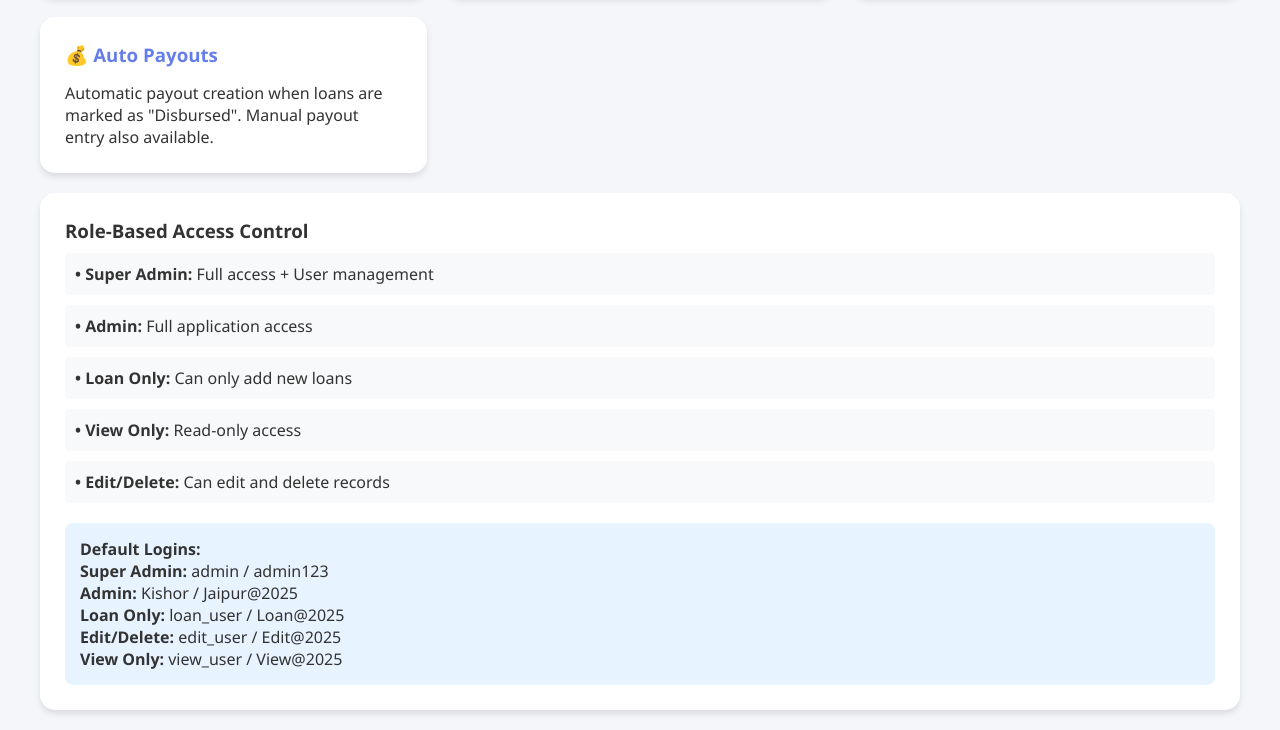
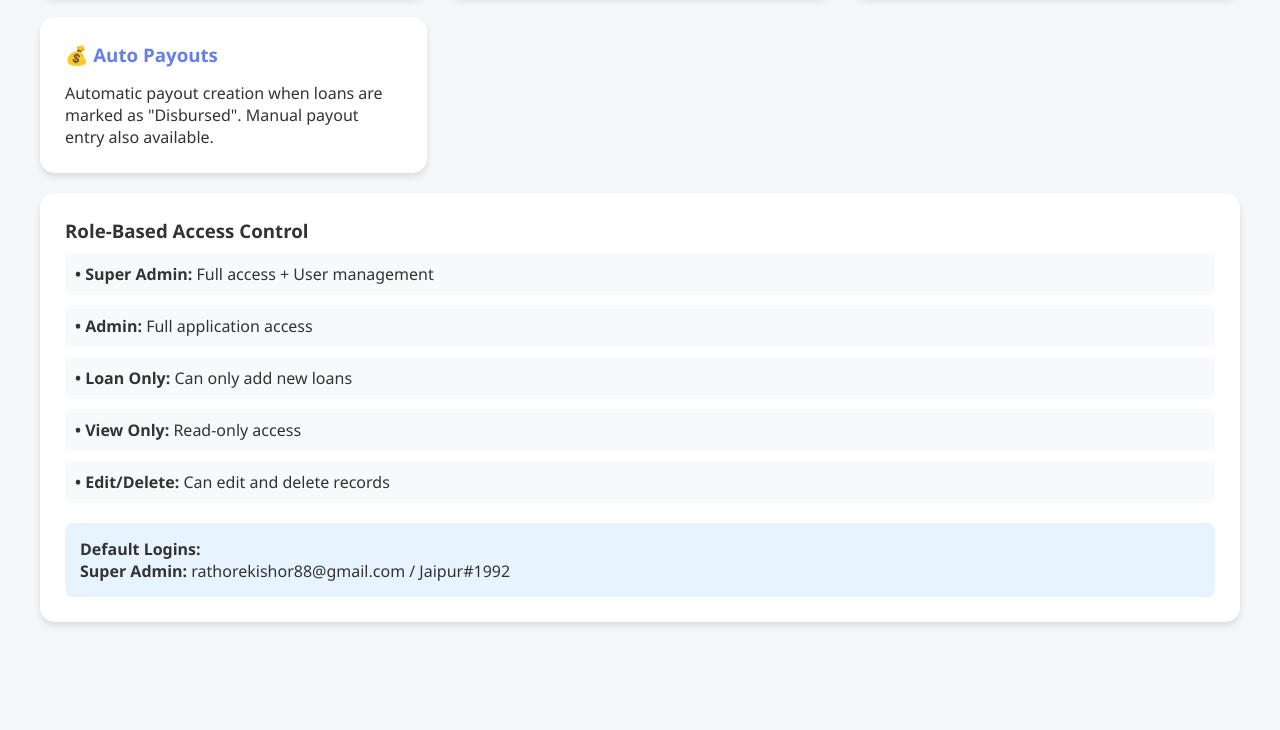
Before and after one commit to rathorekishor88-dot/Swastik-Financial-Solutions-DSA-Loan-app, a website: page public/admin.html in a window 1280 px wide. Shown: the part 587-1317 px from the top of the page. After the commit the page ends 1229 px from the top, so only its background shows below. Drawn offline with Linux system fonts and the light colour scheme.

Commit message:
Update admin.html

```diff
--- a/public/admin.html
+++ b/public/admin.html
@@ -163,11 +163,7 @@
 
             <div style="margin-top: 20px; padding: 15px; background: #e7f3ff; border-radius: 8px;">
                 <h4>Default Logins:</h4>
-                <p><strong>Super Admin:</strong> admin / admin123</p>
-                <p><strong>Admin:</strong> Kishor / Jaipur@2025</p>
-                <p><strong>Loan Only:</strong> loan_user / Loan@2025</p>
-                <p><strong>Edit/Delete:</strong> edit_user / Edit@2025</p>
-                <p><strong>View Only:</strong> view_user / View@2025</p>
+                <p><strong>Super Admin:</strong> rathorekishor88@gmail.com / Jaipur#1992</p>
             </div>
         </div>
     </div>
```
